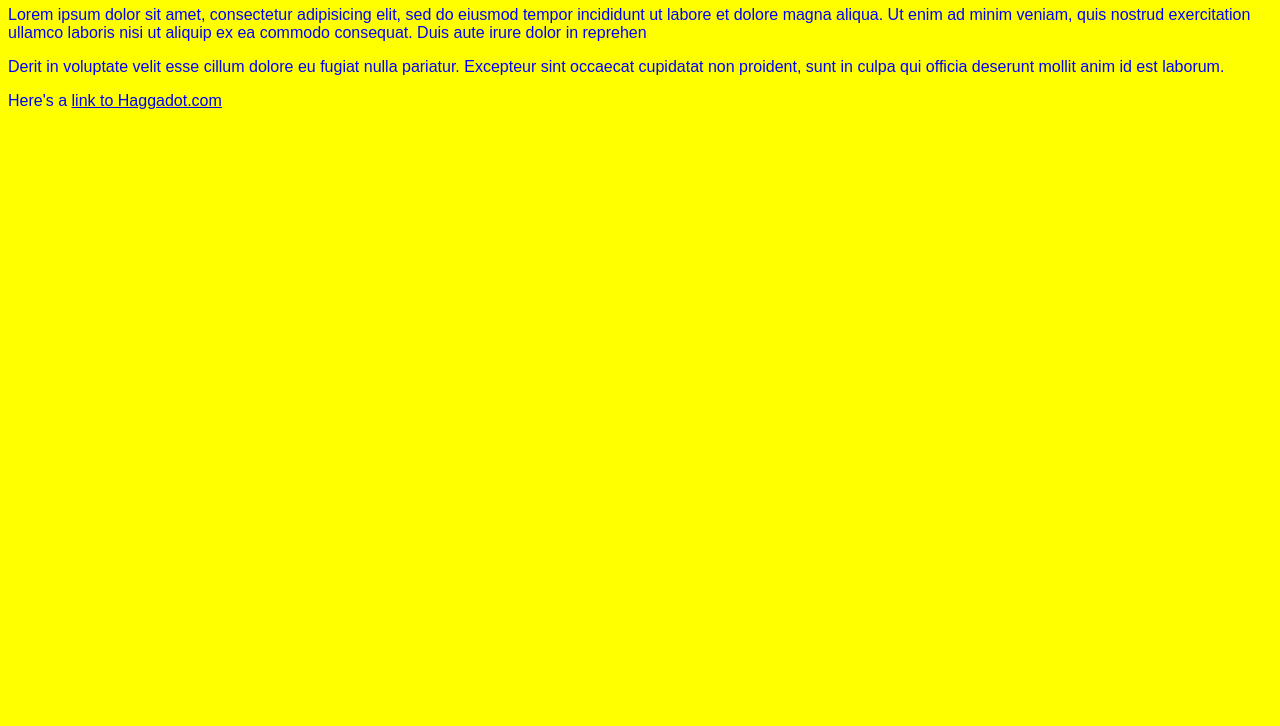
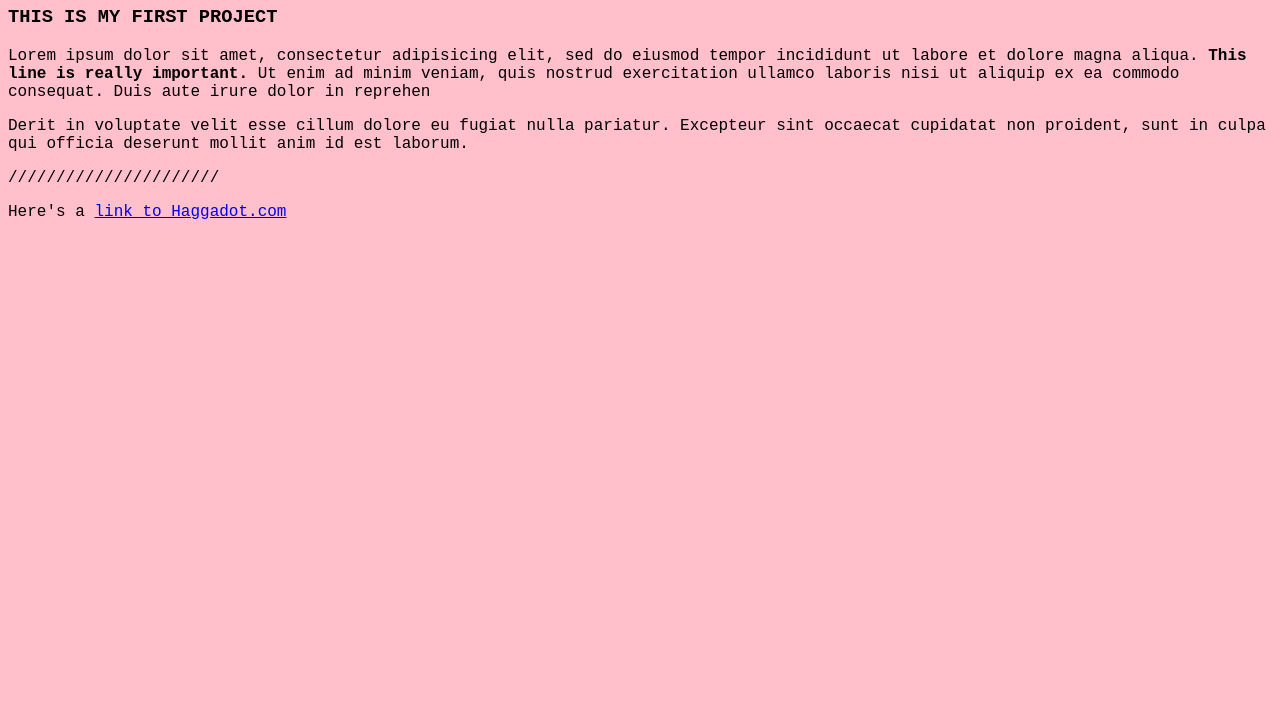
Before and after one commit to eileenmachine/eileenmachine.github.io, a plain HTML site: page unit_1/index.html in a window 1280 px wide. Shown: the part 74-800 px from the top of the page. Drawn offline with Linux system fonts and the light colour scheme.

Commit message:
Changed color, deleted image attempe

```diff
--- a/unit_1/css/style.css
+++ b/unit_1/css/style.css
@@ -1,5 +1,5 @@
 body {
-	color: blue;
-	background-color: yellow;
-	font-family: Arial, sans-serif;
+	color: black;
+	background-color: pink;
+	font-family: Courier New, Courier, monospace;
 }
--- a/unit_1/index.html
+++ b/unit_1/index.html
@@ -7,12 +7,15 @@
 </head>
 <body>
 	<h1>HEY THERE EVERYONE</h1>
+	<h3>THIS IS MY FIRST PROJECT</h3>
 	<p>Lorem ipsum dolor sit amet, consectetur adipisicing elit, sed do eiusmod
-	tempor incididunt ut labore et dolore magna aliqua. Ut enim ad minim veniam,
+	tempor incididunt ut labore et dolore magna aliqua. <strong>This line is really important.</strong> Ut enim ad minim veniam,
 	quis nostrud exercitation ullamco laboris nisi ut aliquip ex ea commodo
 	consequat. Duis aute irure dolor in reprehen</p>
 
 	<p>Derit in voluptate velit esse cillum dolore eu fugiat nulla pariatur. Excepteur sint occaecat cupidatat non proident, sunt in culpa qui officia deserunt mollit anim id est laborum.</p>
+
+	<p>//////////////////////</p>
 	<p>Here's a <a href="https://www.haggadot.com">link to Haggadot.com</a></p>
 </body>
 </html>
```
Also changed, not shown: 2 other files.
